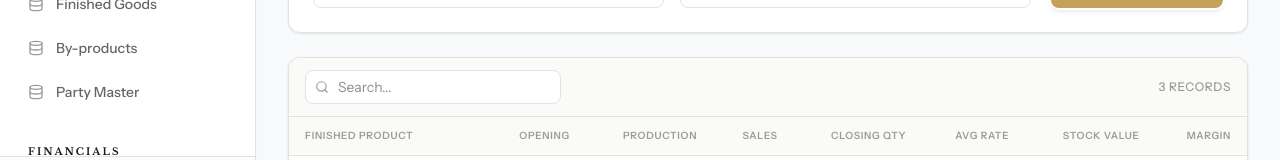
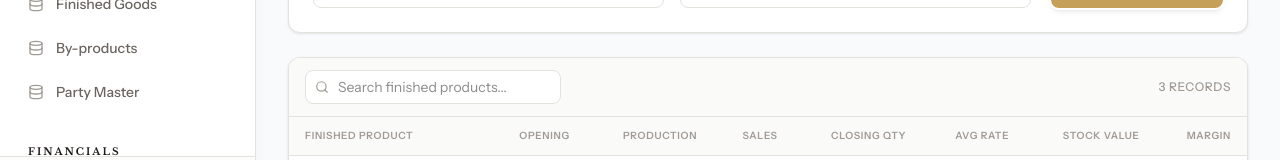
Before and after one commit to pujanjoci/vat-inventory, a Next.js app: page /reports/fg-stock in a window 1280 px wide. Shown: the part 497-657 px from the top of the page. Built offline with nearby package versions, Linux system fonts and the light colour scheme; no server answers; sample sign-in values are in the browser's storage.

Commit message:
feat: implement reusable generic DataTable component with search, export, and pagination support

```diff
--- a/components/ui/DataTable.tsx
+++ b/components/ui/DataTable.tsx
@@ -23,6 +23,7 @@ interface DataTableProps<T> {
   onSearch?: (query: string) => void;
   emptyMessage?: string;
   footerRows?: React.ReactNode;
+  searchPlaceholder?: string;
 }
 
 export function DataTable<T>({
@@ -32,6 +33,7 @@ export function DataTable<T>({
   onExport,
   onSearch,
   emptyMessage = "No records found",
+  searchPlaceholder = "Search...",
   footerRows
 }: DataTableProps<T>) {
   return (
@@ -43,7 +45,7 @@ export function DataTable<T>({
             <Search className="absolute left-2.5 top-1/2 -translate-y-1/2 h-3.5 w-3.5 text-[var(--color-text-muted)]" />
             <input
               className="w-full pl-8 pr-3 py-1.5 text-sm rounded-lg border border-[var(--color-border)] bg-white focus:outline-none focus:border-[var(--color-accent)] transition-colors"
-              placeholder="Search..."
+              placeholder={searchPlaceholder}
               onChange={(e) => onSearch?.(e.target.value)}
             />
           </div>
```
